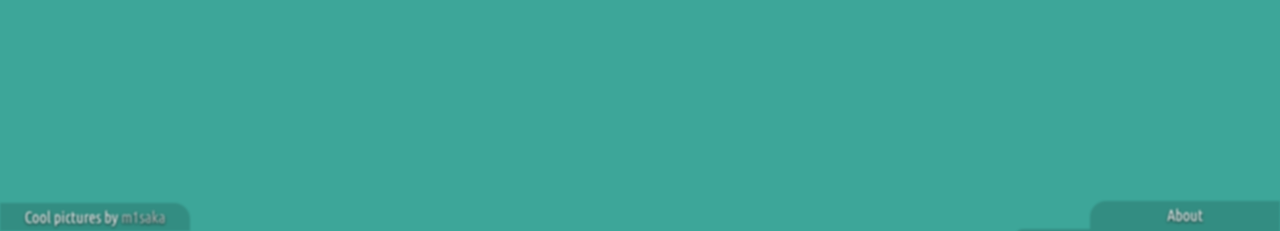
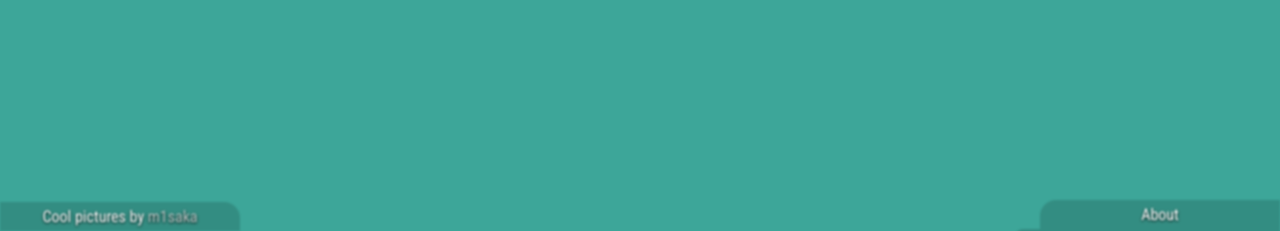
Before and after one commit to CALICAWESOME/bobby-mart.in, a Flask app: page / in a window 1280 px wide. Shown: the part 1101-1332 px from the top of the page. Run offline with Flask 2, Linux system fonts and the light colour scheme; some libraries are stand-ins or nearby versions.

Commit message:
change font to roboto condensed

```diff
--- a/app/static/styles.css
+++ b/app/static/styles.css
@@ -26,9 +26,6 @@ img {
 p {
     margin: 0;
 }
-hr {
-    margin: 5px 0 2px 0;
-}
 a {
     color: rgba(255,255,255,0.67);
     text-decoration: none;
@@ -37,7 +34,7 @@ a:hover {
     color: pink;
 }
 .tab {
-    font-family: "Ubuntu Condensed", sans-serif;
+    font-family: 'Roboto Condensed', sans-serif;
     color: white;
     text-shadow: 0 1px 3px #000;
 
@@ -52,7 +49,7 @@ a:hover {
     background-color: rgba(0,0,0,0.15);
 }
 .tabHeader {
-    width: 150px;
+    width: 200px;
     text-align: center;
     padding: 5px 20px;
 }
@@ -74,7 +71,7 @@ a:hover {
 }
 #about {
     position: fixed;
-    bottom: -396px;
+    bottom: -472px;
     right: 0;
     width: 265px;
 }
--- a/app/templates/index.html
+++ b/app/templates/index.html
@@ -4,7 +4,7 @@
 <head>
     <meta charset="UTF-8">
     <title>Hey</title>
-    <link rel="stylesheet" type="text/css" href="//fonts.googleapis.com/css?family=Ubuntu+Condensed" />
+    <link href="https://fonts.googleapis.com/css?family=Roboto+Condensed" rel="stylesheet">
     <link rel="stylesheet" type="text/css" href="{{ url_for('static', filename='styles.css') }}" />
     <script type="text/javascript" src="//code.jquery.com/jquery-3.2.1.js"></script>
     <script type="text/javascript" src="//code.jquery.com/color/jquery.color-2.1.2.js"></script>
```
